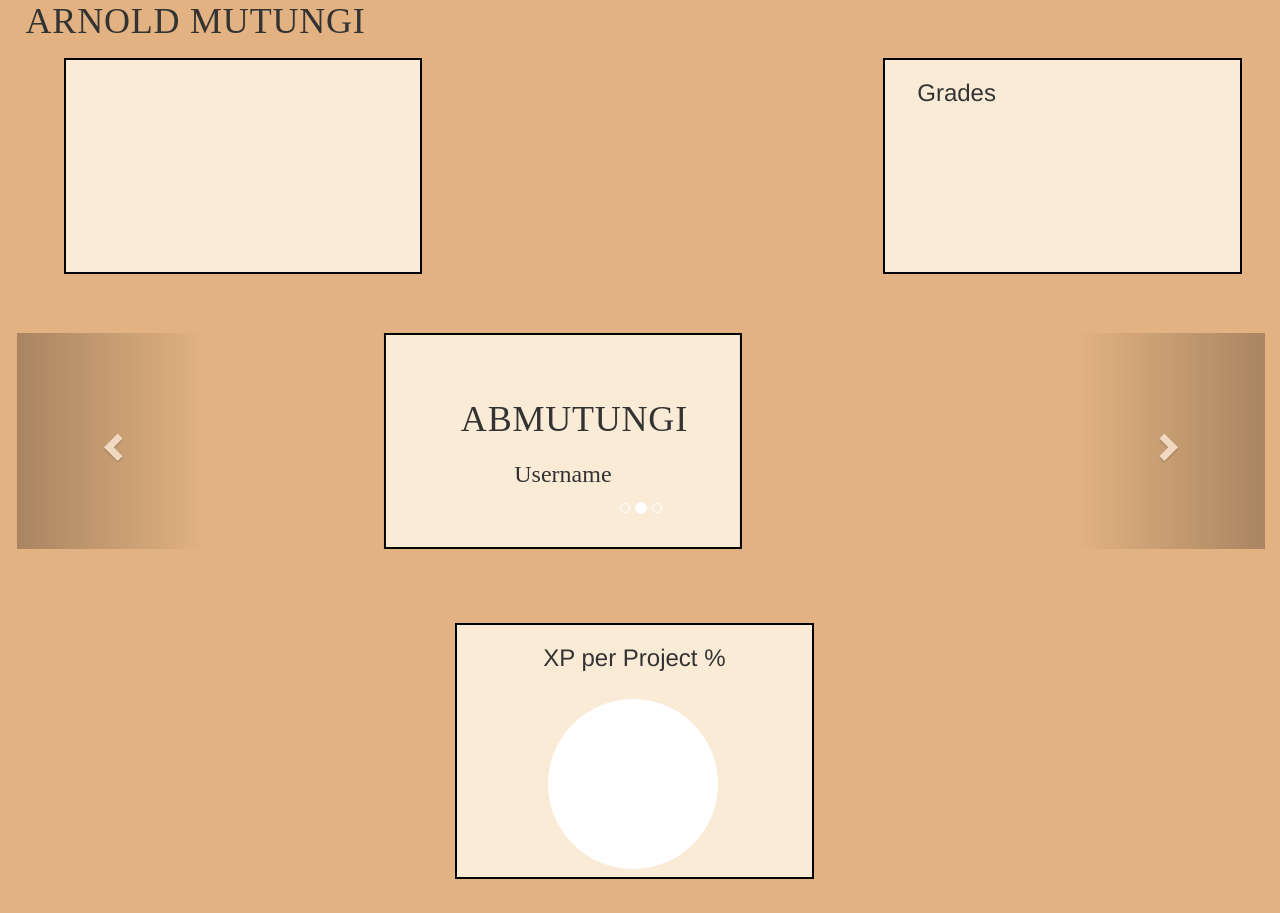
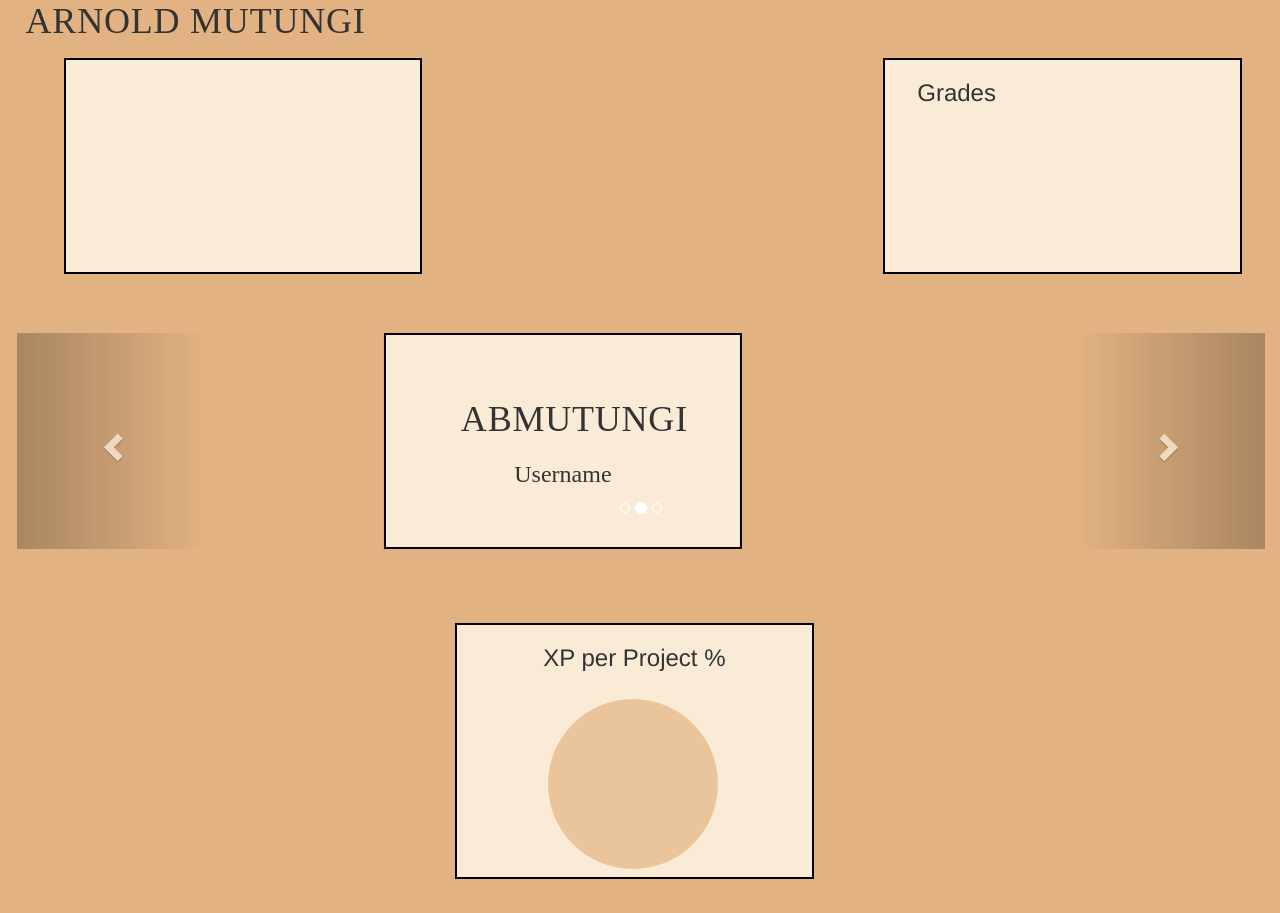
Before and after one commit to abmutungi/graphQL, a plain HTML site: page home.htm in a window 1280 px wide. Drawn offline with nearby package versions, Linux system fonts and the light colour scheme; no server answers; a web font is replaced by a local one.

Commit message:
done - fixed pie chart

```diff
--- a/css/style.css
+++ b/css/style.css
@@ -94,6 +94,7 @@ justify-content: flex-start;
 
 #pie-chart {
   padding-top: 10px;
+  cursor: pointer;
 }
 
 .carousel-caption{
--- a/home.htm
+++ b/home.htm
@@ -96,7 +96,7 @@
         <div class="box box-3">
           <h3>XP per Project %</h3>
           <svg title= "project-xp" height= "180" width="180" viewBox="0 0 20 20" id="pie-chart">
-            <circle r="10" cx="10" cy="10" fill="white"/>
+            <circle r="10" cx="10" cy="10"/>
           </svg>
       </div>
       <div class ="col">
```
